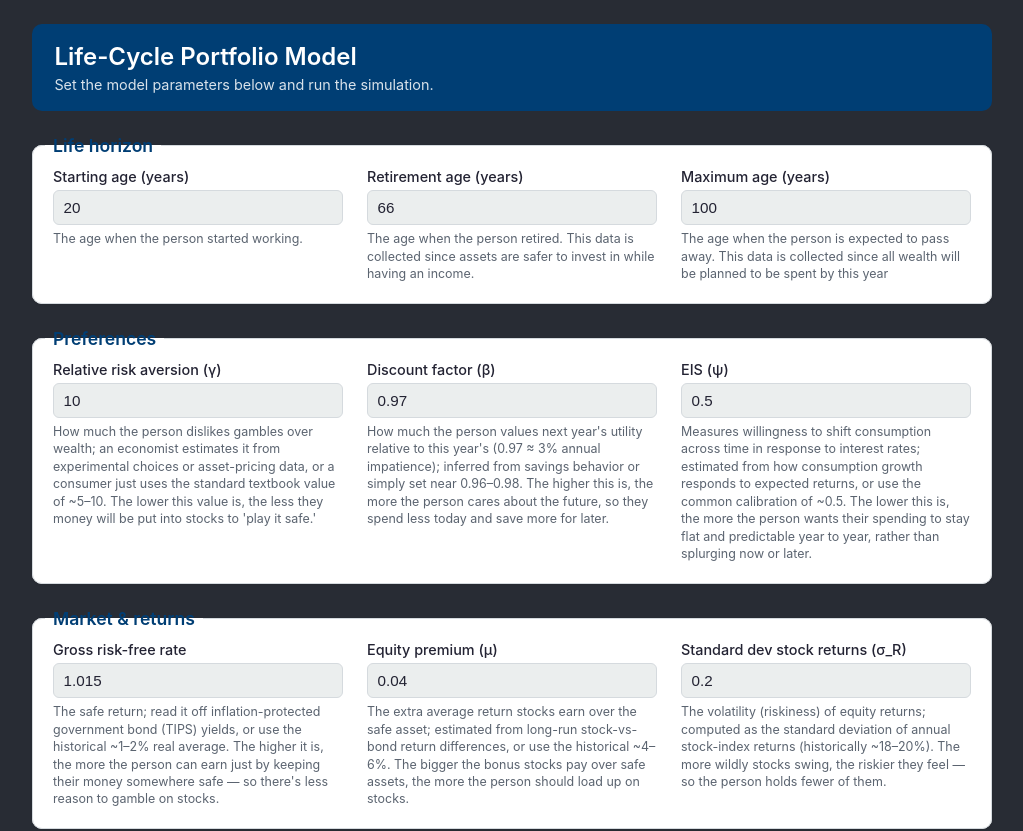
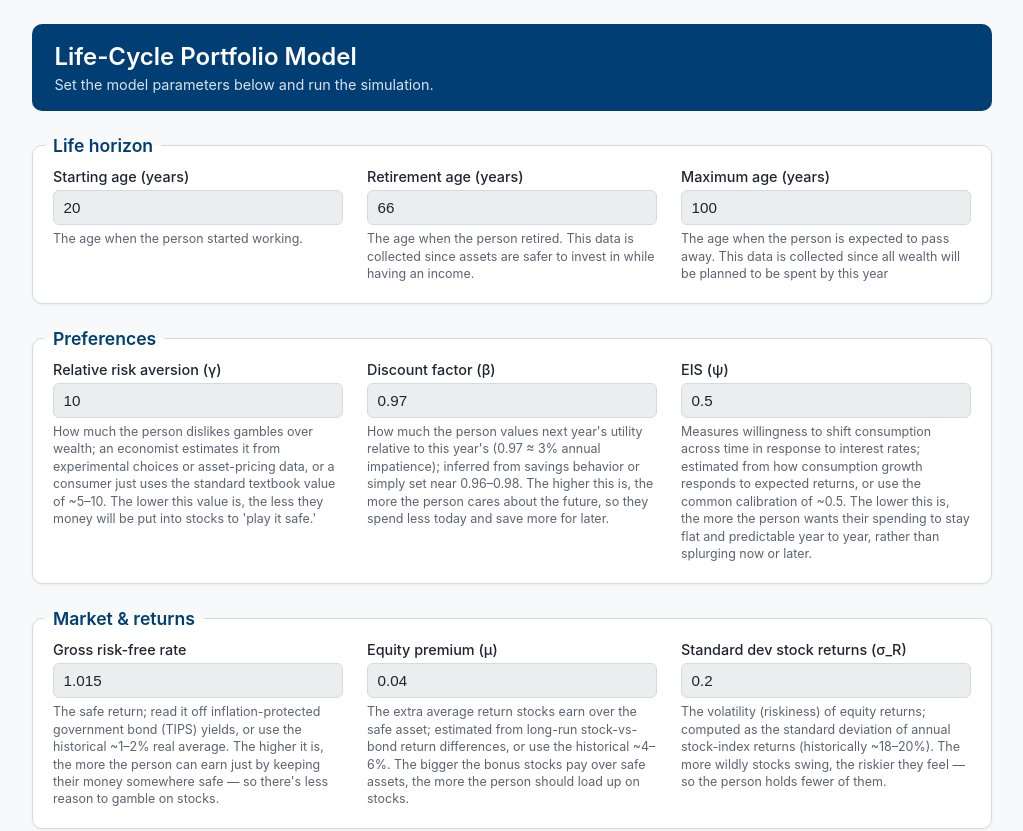
Before and after one commit to gmich1/Life-Cycle-Model-Website, a React (Create React App) app in the folder Real/frontend/: page / in a window 1280 px wide. Shown: the top 831 px of the page, without its empty margins (128-1151 px from the left). Built offline with nearby package versions, Linux system fonts and the light colour scheme.

Commit message:
style: lighten App-header for Imperial light theme

```diff
--- a/Real/frontend/src/App.css
+++ b/Real/frontend/src/App.css
@@ -14,14 +14,14 @@
 }
 
 .App-header {
-  background-color: #282c34;
+  background-color: #f7f9fa;
   min-height: 100vh;
   display: flex;
   flex-direction: column;
   align-items: center;
-  justify-content: center;
-  font-size: calc(10px + 2vmin);
-  color: white;
+  justify-content: flex-start;
+  font-size: 1rem;
+  color: #232333;
 }
 
 .App-link {
```
